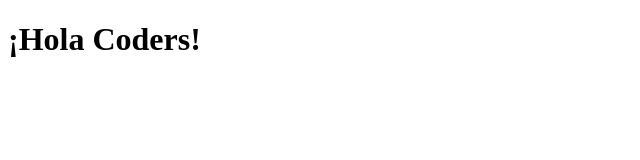
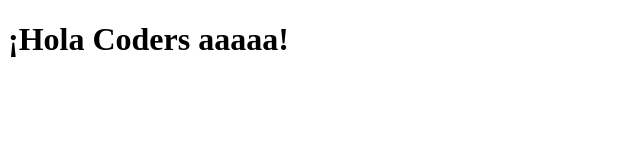
Before and after one commit to Joaquinviretti/prueba-proyecto-coder, a plain HTML site: page index.html in a window 1280 px wide. Shown: the whole page, without its empty margins (0-640 px from the left). Drawn offline with Linux system fonts and the light colour scheme.

Commit message:
agrego aaaaa

```diff
--- a/index.html
+++ b/index.html
@@ -8,7 +8,7 @@
 </head>
 <body>
 
-    <h1>¡Hola Coders!</h1>
+    <h1>¡Hola Coders aaaaa!</h1>
 
 </body>
 </html>
```
